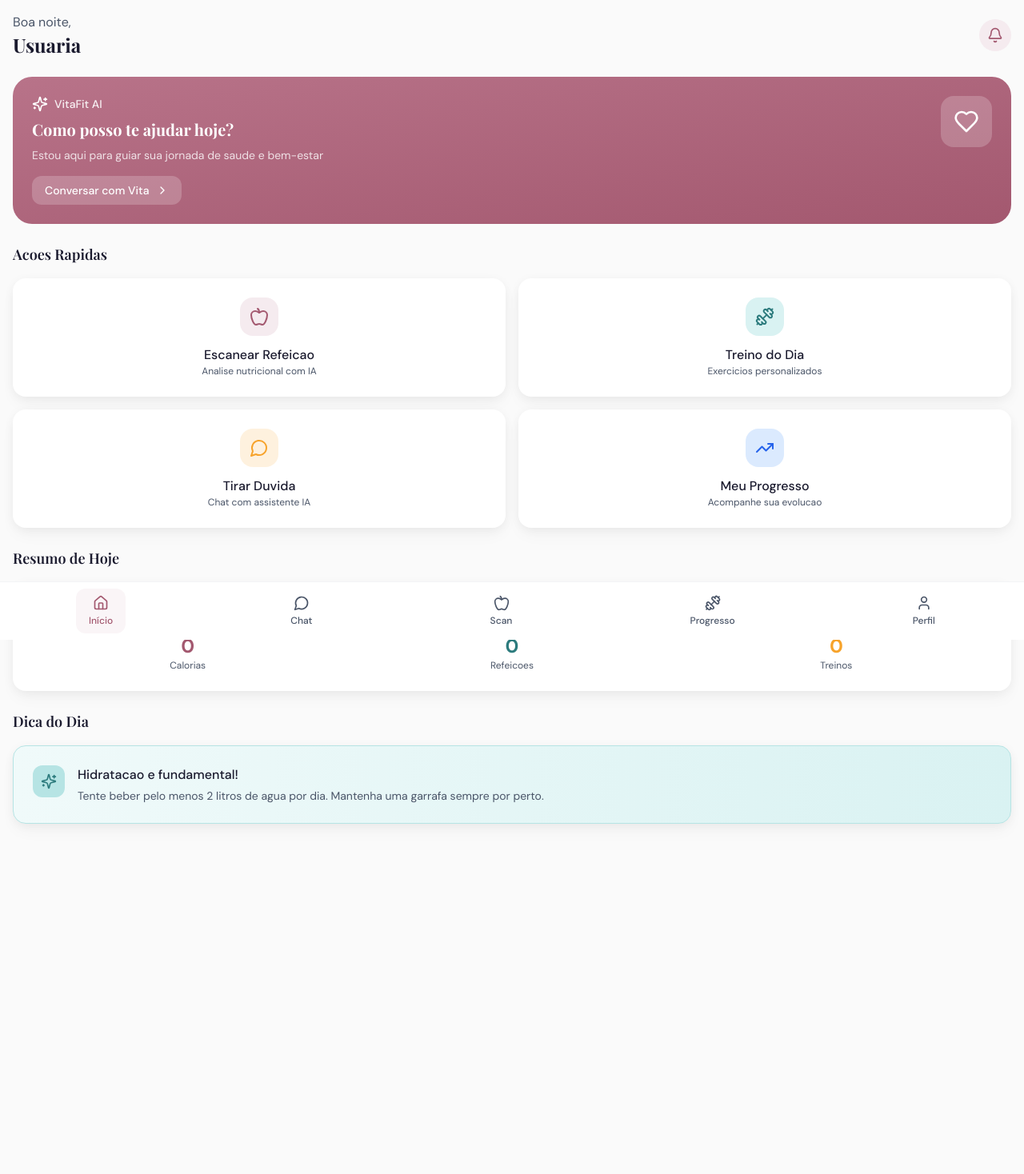
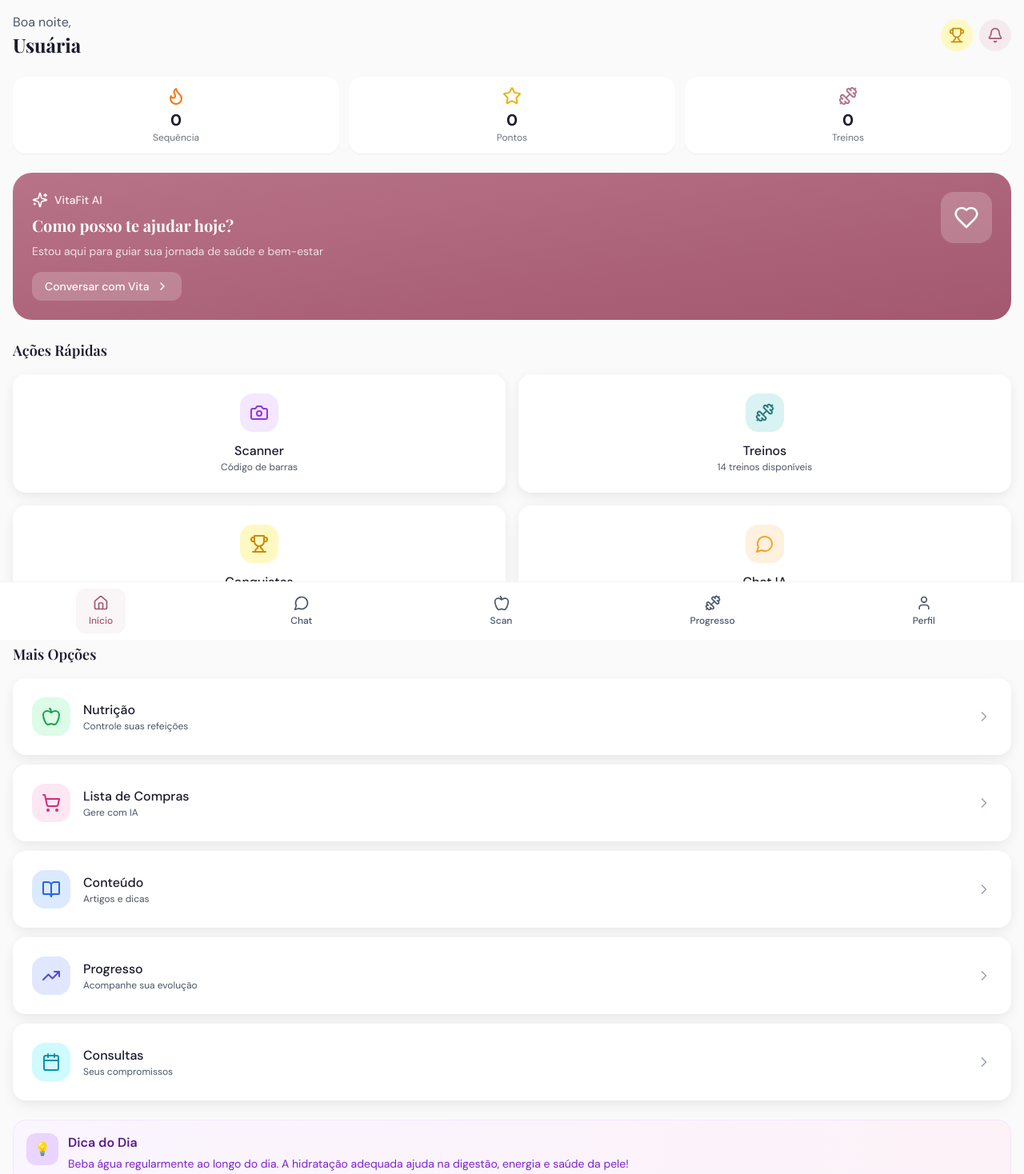
Before and after one commit to catarinaisadoradacruz-del/secret, a Next.js app: page /dashboard in a window 1280 px wide. Shown: the top 1468 px of the page at 80% size. Before the commit the page ends 1126 px from the top, so only its background shows below. Built offline with nearby package versions, Linux system fonts and the light colour scheme; no server answers; a web font is replaced by a local one.

Commit message:
feat: dashboard com links para conquistas, scanner e notificacoes

```diff
--- a/src/app/(main)/dashboard/page.tsx
+++ b/src/app/(main)/dashboard/page.tsx
@@ -4,18 +4,31 @@ import { useState, useEffect } from 'react'
 import { motion } from 'framer-motion'
 import {
   Heart, Apple, Dumbbell, MessageCircle, TrendingUp,
-  ChevronRight, Sparkles, Calendar, Bell
+  ChevronRight, Sparkles, Calendar, Bell, Trophy, Camera,
+  ShoppingCart, BookOpen, Star, Flame, Target
 } from 'lucide-react'
 import Link from 'next/link'
 import { createClient } from '@/lib/supabase/client'
-import type { User } from '@/types'
+
+interface UserData {
+  id: string
+  name: string
+  phase: string
+  streak?: number
+  points?: number
+}
 
 export default function DashboardPage() {
-  const [user, setUser] = useState<User | null>(null)
+  const [user, setUser] = useState<UserData | null>(null)
   const [loading, setLoading] = useState(true)
+  const [stats, setStats] = useState({ streak: 0, points: 0, workouts: 0 })
 
   useEffect(() => {
-    async function loadUser() {
+    loadUser()
+  }, [])
+
+  const loadUser = async () => {
+    try {
       const supabase = createClient()
       const { data: { user: authUser } } = await supabase.auth.getUser()
 
@@ -27,12 +40,32 @@ export default function DashboardPage() {
           .single()
 
         setUser(data)
+
+        // Carregar stats
+        const { data: points } = await supabase
+          .from('user_points')
+          .select('total_points, current_streak')
+          .eq('user_id', authUser.id)
+          .single()
+
+        const { count: workouts } = await supabase
+          .from('workouts')
+          .select('id', { count: 'exact' })
+          .eq('user_id', authUser.id)
+          .eq('completed', true)
+
+        setStats({
+          streak: points?.current_streak || 0,
+          points: points?.total_points || 0,
+          workouts: workouts || 0
+        })
       }
+    } catch (e) {
+      console.error(e)
+    } finally {
       setLoading(false)
     }
-
-    loadUser()
-  }, [])
+  }
 
   if (loading) {
     return (
@@ -50,19 +83,49 @@ export default function DashboardPage() {
   }
 
   return (
-    <div className="p-4 space-y-6">
+    <div className="p-4 space-y-6 pb-24">
       {/* Header */}
       <header className="flex items-center justify-between">
         <div>
           <p className="text-text-secondary">{greeting()},</p>
           <h1 className="text-2xl font-display font-bold">
-            {user?.name?.split(' ')[0] || 'Usuaria'}
+            {user?.name?.split(' ')[0] || 'Usuária'}
           </h1>
         </div>
-        <button className="w-10 h-10 rounded-full bg-primary-100 flex items-center justify-center">
+        <div className="flex items-center gap-2">
+          <Link
+            href="/achievements"
+            className="w-10 h-10 rounded-full bg-yellow-100 flex items-center justify-center"
+          >
+            <Trophy className="w-5 h-5 text-yellow-600" />
+          </Link>
+          <Link
+            href="/notifications"
+            className="w-10 h-10 rounded-full bg-primary-100 flex items-center justify-center"
+          >
             <Bell className="w-5 h-5 text-primary-600" />
-        </button>
+          </Link>
+        </div>
       </header>
+
+      {/* Stats Row */}
+      <div className="grid grid-cols-3 gap-3">
+        <div className="bg-white rounded-2xl p-3 text-center shadow-sm">
+          <Flame className="w-6 h-6 mx-auto mb-1 text-orange-500" />
+          <p className="text-xl font-bold">{stats.streak}</p>
+          <p className="text-xs text-gray-500">Sequência</p>
+        </div>
+        <div className="bg-white rounded-2xl p-3 text-center shadow-sm">
+          <Star className="w-6 h-6 mx-auto mb-1 text-yellow-500" />
+          <p className="text-xl font-bold">{stats.points}</p>
+          <p className="text-xs text-gray-500">Pontos</p>
+        </div>
+        <div className="bg-white rounded-2xl p-3 text-center shadow-sm">
+          <Dumbbell className="w-6 h-6 mx-auto mb-1 text-primary-500" />
+          <p className="text-xl font-bold">{stats.workouts}</p>
+          <p className="text-xs text-gray-500">Treinos</p>
+        </div>
+      </div>
 
       {/* Welcome Card */}
       <motion.div
@@ -80,7 +143,7 @@ export default function DashboardPage() {
               Como posso te ajudar hoje?
             </h2>
             <p className="text-white/80 text-sm mb-4">
-              Estou aqui para guiar sua jornada de saude e bem-estar
+              Estou aqui para guiar sua jornada de saúde e bem-estar
             </p>
             <Link
               href="/chat"
@@ -98,93 +161,123 @@ export default function DashboardPage() {
 
       {/* Quick Actions */}
       <section>
-        <h3 className="font-display font-semibold text-lg mb-4">Acoes Rapidas</h3>
+        <h3 className="font-display font-semibold text-lg mb-4">Ações Rápidas</h3>
         <div className="grid grid-cols-2 gap-4">
-          <Link href="/nutrition/scan" className="card flex flex-col items-center text-center">
-            <div className="w-12 h-12 rounded-2xl bg-primary-100 flex items-center justify-center mb-3">
-              <Apple className="w-6 h-6 text-primary-600" />
+          <Link href="/scanner" className="card flex flex-col items-center text-center">
+            <div className="w-12 h-12 rounded-2xl bg-purple-100 flex items-center justify-center mb-3">
+              <Camera className="w-6 h-6 text-purple-600" />
             </div>
-            <span className="font-medium">Escanear Refeicao</span>
-            <span className="text-xs text-text-secondary">Analise nutricional com IA</span>
+            <span className="font-medium">Scanner</span>
+            <span className="text-xs text-text-secondary">Código de barras</span>
           </Link>
 
           <Link href="/workout" className="card flex flex-col items-center text-center">
             <div className="w-12 h-12 rounded-2xl bg-secondary-100 flex items-center justify-center mb-3">
               <Dumbbell className="w-6 h-6 text-secondary-600" />
             </div>
-            <span className="font-medium">Treino do Dia</span>
-            <span className="text-xs text-text-secondary">Exercicios personalizados</span>
+            <span className="font-medium">Treinos</span>
+            <span className="text-xs text-text-secondary">14 treinos disponíveis</span>
+          </Link>
+
+          <Link href="/achievements" className="card flex flex-col items-center text-center">
+            <div className="w-12 h-12 rounded-2xl bg-yellow-100 flex items-center justify-center mb-3">
+              <Trophy className="w-6 h-6 text-yellow-600" />
+            </div>
+            <span className="font-medium">Conquistas</span>
+            <span className="text-xs text-text-secondary">Desafios e prêmios</span>
           </Link>
 
           <Link href="/chat" className="card flex flex-col items-center text-center">
             <div className="w-12 h-12 rounded-2xl bg-accent-300/30 flex items-center justify-center mb-3">
               <MessageCircle className="w-6 h-6 text-accent-500" />
             </div>
-            <span className="font-medium">Tirar Duvida</span>
-            <span className="text-xs text-text-secondary">Chat com assistente IA</span>
-          </Link>
-
-          <Link href="/progress" className="card flex flex-col items-center text-center">
-            <div className="w-12 h-12 rounded-2xl bg-blue-100 flex items-center justify-center mb-3">
-              <TrendingUp className="w-6 h-6 text-blue-600" />
-            </div>
-            <span className="font-medium">Meu Progresso</span>
-            <span className="text-xs text-text-secondary">Acompanhe sua evolucao</span>
+            <span className="font-medium">Chat IA</span>
+            <span className="text-xs text-text-secondary">Assistente virtual</span>
           </Link>
         </div>
       </section>
 
-      {/* Today's Summary */}
+      {/* More Actions */}
       <section>
-        <h3 className="font-display font-semibold text-lg mb-4">Resumo de Hoje</h3>
-        <div className="card">
-          <div className="flex items-center gap-4 mb-4">
-            <Calendar className="w-5 h-5 text-primary-500" />
-            <span className="text-text-secondary">
-              {new Date().toLocaleDateString('pt-BR', {
-                weekday: 'long',
-                day: 'numeric',
-                month: 'long'
-              })}
-            </span>
+        <h3 className="font-display font-semibold text-lg mb-4">Mais Opções</h3>
+        <div className="space-y-3">
+          <Link href="/nutrition" className="card flex items-center gap-4">
+            <div className="w-12 h-12 rounded-2xl bg-green-100 flex items-center justify-center">
+              <Apple className="w-6 h-6 text-green-600" />
             </div>
+            <div className="flex-1">
+              <span className="font-medium">Nutrição</span>
+              <p className="text-xs text-text-secondary">Controle suas refeições</p>
+            </div>
+            <ChevronRight className="w-5 h-5 text-gray-400" />
+          </Link>
 
-          <div className="grid grid-cols-3 gap-4 text-center">
-            <div>
-              <div className="text-2xl font-bold text-primary-600">0</div>
-              <div className="text-xs text-text-secondary">Calorias</div>
+          <Link href="/shopping" className="card flex items-center gap-4">
+            <div className="w-12 h-12 rounded-2xl bg-pink-100 flex items-center justify-center">
+              <ShoppingCart className="w-6 h-6 text-pink-600" />
             </div>
-            <div>
-              <div className="text-2xl font-bold text-secondary-600">0</div>
-              <div className="text-xs text-text-secondary">Refeicoes</div>
+            <div className="flex-1">
+              <span className="font-medium">Lista de Compras</span>
+              <p className="text-xs text-text-secondary">Gere com IA</p>
             </div>
-            <div>
-              <div className="text-2xl font-bold text-accent-500">0</div>
-              <div className="text-xs text-text-secondary">Treinos</div>
+            <ChevronRight className="w-5 h-5 text-gray-400" />
+          </Link>
+
+          <Link href="/content" className="card flex items-center gap-4">
+            <div className="w-12 h-12 rounded-2xl bg-blue-100 flex items-center justify-center">
+              <BookOpen className="w-6 h-6 text-blue-600" />
             </div>
+            <div className="flex-1">
+              <span className="font-medium">Conteúdo</span>
+              <p className="text-xs text-text-secondary">Artigos e dicas</p>
             </div>
+            <ChevronRight className="w-5 h-5 text-gray-400" />
+          </Link>
+
+          <Link href="/progress" className="card flex items-center gap-4">
+            <div className="w-12 h-12 rounded-2xl bg-indigo-100 flex items-center justify-center">
+              <TrendingUp className="w-6 h-6 text-indigo-600" />
+            </div>
+            <div className="flex-1">
+              <span className="font-medium">Progresso</span>
+              <p className="text-xs text-text-secondary">Acompanhe sua evolução</p>
+            </div>
+            <ChevronRight className="w-5 h-5 text-gray-400" />
+          </Link>
+
+          <Link href="/appointments" className="card flex items-center gap-4">
+            <div className="w-12 h-12 rounded-2xl bg-cyan-100 flex items-center justify-center">
+              <Calendar className="w-6 h-6 text-cyan-600" />
+            </div>
+            <div className="flex-1">
+              <span className="font-medium">Consultas</span>
+              <p className="text-xs text-text-secondary">Seus compromissos</p>
+            </div>
+            <ChevronRight className="w-5 h-5 text-gray-400" />
+          </Link>
         </div>
       </section>
 
-      {/* Tips */}
-      <section>
-        <h3 className="font-display font-semibold text-lg mb-4">Dica do Dia</h3>
-        <div className="card bg-gradient-to-r from-secondary-50 to-secondary-100 border border-secondary-200">
-          <div className="flex items-start gap-4">
-            <div className="w-10 h-10 rounded-xl bg-secondary-200 flex items-center justify-center flex-shrink-0">
-              <Sparkles className="w-5 h-5 text-secondary-600" />
+      {/* Daily Tip */}
+      <motion.div
+        initial={{ opacity: 0 }}
+        animate={{ opacity: 1 }}
+        transition={{ delay: 0.3 }}
+        className="bg-gradient-to-r from-purple-50 to-pink-50 rounded-2xl p-4 border border-purple-100"
+      >
+        <div className="flex items-start gap-3">
+          <div className="w-10 h-10 rounded-xl bg-purple-200 flex items-center justify-center">
+            💡
           </div>
           <div>
-              <p className="text-text-primary font-medium mb-1">
-                Hidratacao e fundamental!
-              </p>
-              <p className="text-text-secondary text-sm">
-                Tente beber pelo menos 2 litros de agua por dia. Mantenha uma garrafa sempre por perto.
+            <h4 className="font-semibold text-purple-900">Dica do Dia</h4>
+            <p className="text-sm text-purple-700 mt-1">
+              Beba água regularmente ao longo do dia. A hidratação adequada
+              ajuda na digestão, energia e saúde da pele!
             </p>
           </div>
         </div>
-        </div>
-      </section>
+      </motion.div>
     </div>
   )
 }
```
Lines whose indentation alone changed are shown as unchanged.
